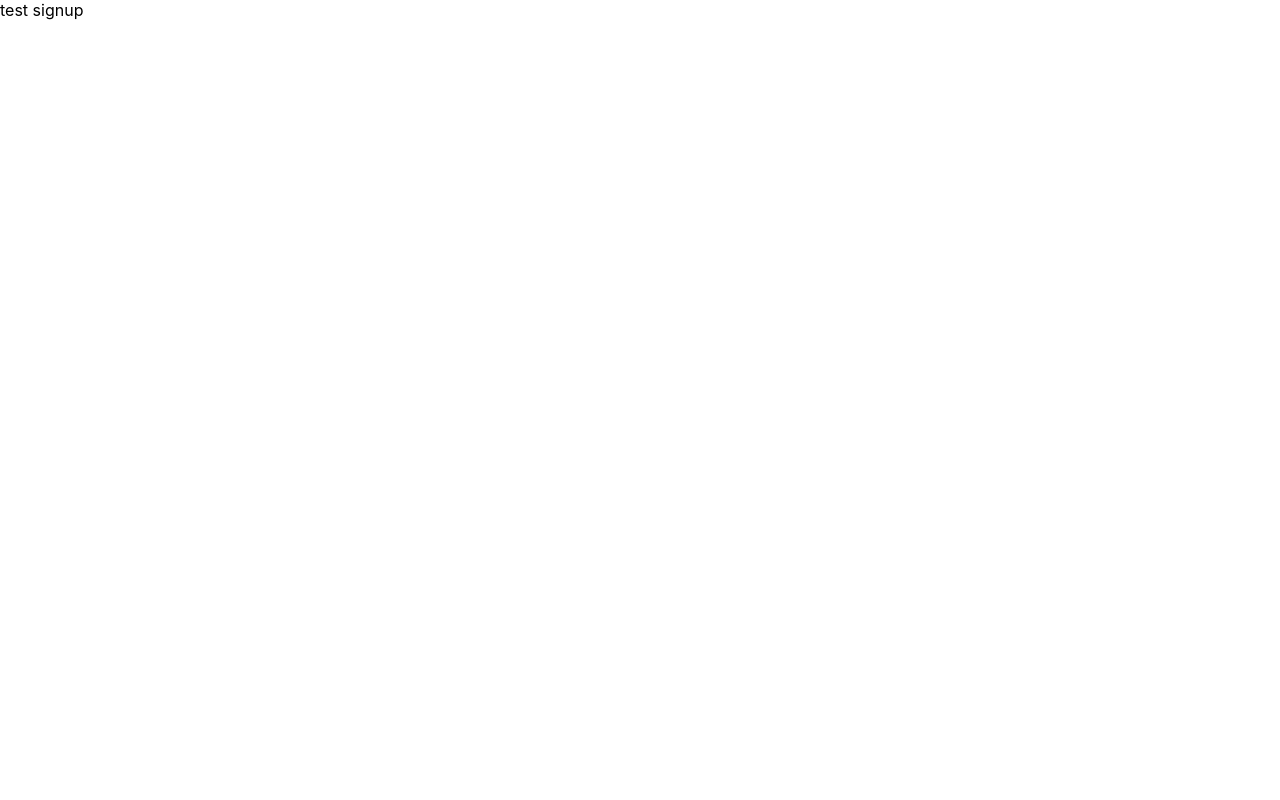
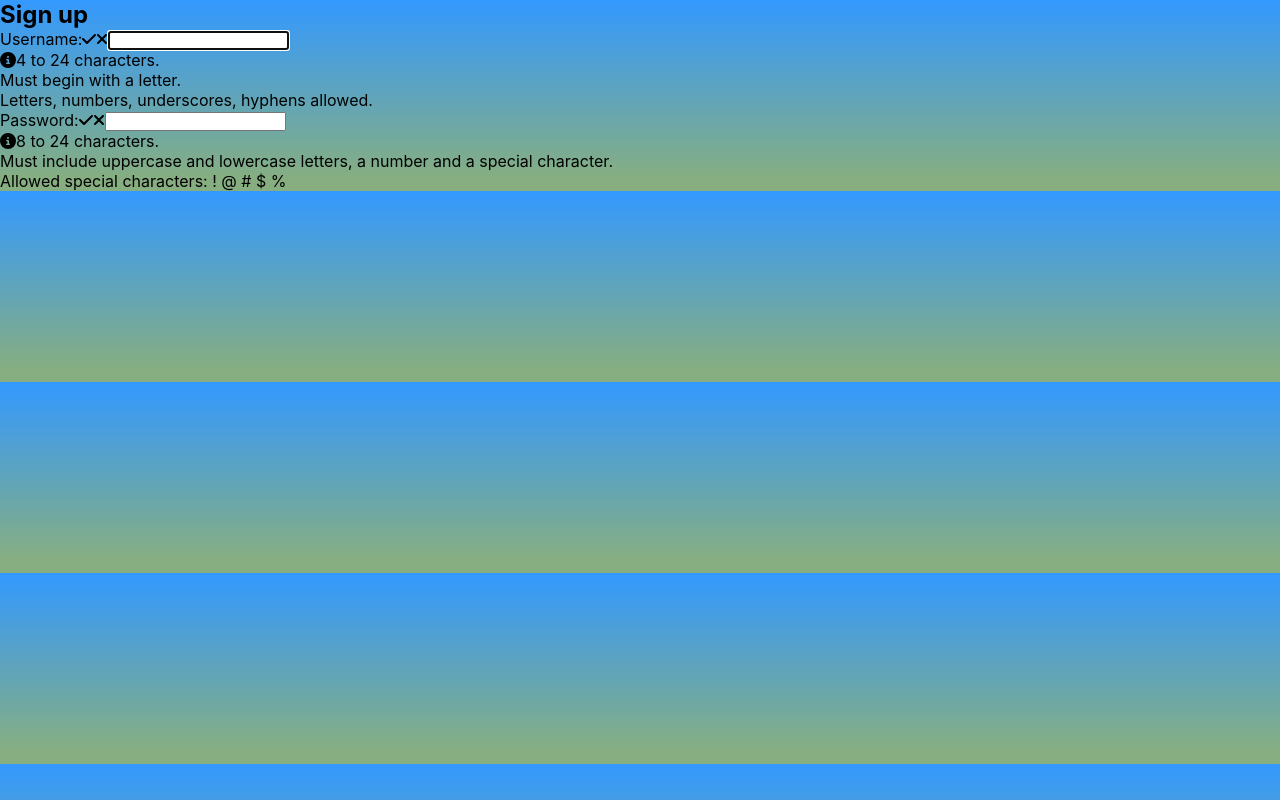
Before and after one commit to learnable-2022/DPR-4-FE, a React (Create React App) app in the folder team4/: page /signup in a window 1280 px wide. Built offline with nearby package versions, Linux system fonts and the light colour scheme; the HTML template or start-up script is replaced by a standard one.

Commit message:
first commit

```diff
--- a/team4/package.json
+++ b/team4/package.json
@@ -3,6 +3,10 @@
   "version": "0.1.0",
   "private": true,
   "dependencies": {
+    "@fortawesome/fontawesome-svg-core": "^6.4.0",
+    "@fortawesome/free-regular-svg-icons": "^6.4.0",
+    "@fortawesome/free-solid-svg-icons": "^6.4.0",
+    "@fortawesome/react-fontawesome": "^0.2.0",
     "@testing-library/jest-dom": "^5.16.5",
     "@testing-library/react": "^13.4.0",
     "@testing-library/user-event": "^13.5.0",
@@ -10,7 +14,7 @@
     "react-dom": "^18.2.0",
     "react-icons": "^4.8.0",
     "react-router-dom": "^6.11.2",
-    "react-scripts": "5.0.1",
+    "react-scripts": "^5.0.1",
     "web-vitals": "^2.1.4"
   },
   "scripts": {
--- a/team4/src/App.js
+++ b/team4/src/App.js
@@ -1,6 +1,7 @@
 
 import './App.css';
 import Approuter from './Approuter';
+
 
 function App() {
   return (
--- a/team4/src/signup/signup.css
+++ b/team4/src/signup/signup.css
@@ -0,0 +1,11 @@
+* {
+    box-sizing: border-box;
+    padding: 0;
+    margin: 0;
+    scroll-behavior: smooth;
+}
+
+body {
+    background: linear-gradient(180deg,
+     #3399FF 0%, #86AE81 93.23%);
+}
--- a/team4/src/signup/signup.jsx
+++ b/team4/src/signup/signup.jsx
@@ -1,11 +1,108 @@
-import React from "react";
-
+import React, { useRef, useState, useEffect } from "react";
+import { faCheck, faTimes, faInfoCircle } from "@fortawesome/free-solid-svg-icons";
+import { FontAwesomeIcon } from "@fortawesome/react-fontawesome";
 import './signup.css';
 
-export default function Signup() {
+const USER_REGEX = /^[A-z][A-z0-9-_]{3,23}$/;
+const PWD_REGEX = /^(?=.*[a-z])(?=.*[A-Z])(?=.*[0-9])(?=.*[!@#$%]).{8,24}$/;
+const REGISTER_URL = '/register';
+
+const Signup = () => {
+  const userRef = useRef();
+  const errRef = useRef();
+
+  const [user, setUser] = useState('');
+  const [validName, setValidName] = useState(false);
+  const [userFocus, setUserFocus] = useState(false);
+
+  const [pwd, setPwd] = useState('');
+  const [validPwd, setValidPwd] = useState(false);
+  const [pwdFocus, setPwdFocus] = useState(false);
+
+  const [matchPwd, setMatchPwd] = useState('');
+  const [validMatch, setValidMatch] = useState(false);
+  const [matchFocus, setMatchFocus] = useState(false);
+
+  const [errMsg, setErrMsg] = useState('');
+  const [success, setSuccess] = useState(false);
+
+  useEffect(() => {
+    userRef.current.focus();
+  }, []);
+
+  useEffect(() => {
+    setValidName(USER_REGEX.test(user));
+  }, [user]);
+
+  useEffect(() => {
+    setValidPwd(PWD_REGEX.test(pwd));
+    setValidMatch(pwd === matchPwd);
+  }, [pwd, matchPwd]);
+
+  useEffect(() => {
+    setErrMsg('');
+  }, [user, pwd, matchPwd]);
+
+
   return (
-    <div>
-      test signup
-    </div>
+    <section>
+      <p ref={errRef} className={errMsg ? "errmsg" : "offscreen"} aria-live="assertive">{errMsg}</p>
+      <h1>Sign up</h1>
+      <form>
+        <label htmlFor="username">
+          Username:
+          <FontAwesomeIcon icon={faCheck} className={validName ? "valid" : "hide"} />
+          <FontAwesomeIcon icon={faTimes} className={validName || !user ? "hide" : "invalid"} />
+        </label>
+        <input
+          type="text"
+          id="username"
+          ref={userRef}
+          autoComplete="off"
+          onChange={(e) => setUser(e.target.value)}
+          value={user}
+          required
+          aria-invalid={validName ? "false" : "true"}
+          aria-describedby="uidnote"
+          onFocus={() => setUserFocus(true)}
+          onBlur={() => setUserFocus(false)}
+          />
+
+        <p id="uidnote" className={userFocus && user && !validName ? "instructions" : "offscreen"}>
+        <FontAwesomeIcon icon={faInfoCircle} />
+        4 to 24 characters.<br />
+        Must begin with a letter.<br />
+        Letters, numbers, underscores, hyphens allowed.
+        </p>
+
+        <label htmlFor="password">
+          Password:
+          <FontAwesomeIcon icon={faCheck} className={validPwd ? "valid" : "hide"} />
+          <FontAwesomeIcon icon={faTimes} className={validPwd || !pwd ? "hide" : "invalid"} />
+        </label>
+
+        <input
+          type="password"
+          id="password"
+          onChange={(e) => setPwd(e.target.value)}
+          value={pwd}
+          required
+          aria-invalid={validPwd ? "false" : "true"}
+          aria-describedby="pwdnote"
+          onFocus={() => setPwdFocus(true)}
+          onBlur={() => setPwdFocus(false)}
+        />
+        <p id="pwdnote" className={pwdFocus && !validPwd ? "instructions" : "offscreen"}>
+        <FontAwesomeIcon icon={faInfoCircle} />
+        8 to 24 characters.<br />
+        Must include uppercase and lowercase letters, a number and a special character.<br />
+        Allowed special characters: <span aria-label="exclamation mark">!</span> <span aria-label="at symbol">@</span> <span aria-label="hashtag">#</span> <span aria-label="dollar sign">$</span> <span aria-label="percent">%</span>
+        </p>
+
+
+      </form>
+      </section>
   )
 }
+
+export default Signup;
```
Also changed, not shown: 2 other files (tests, documents, lock files or other folders).
